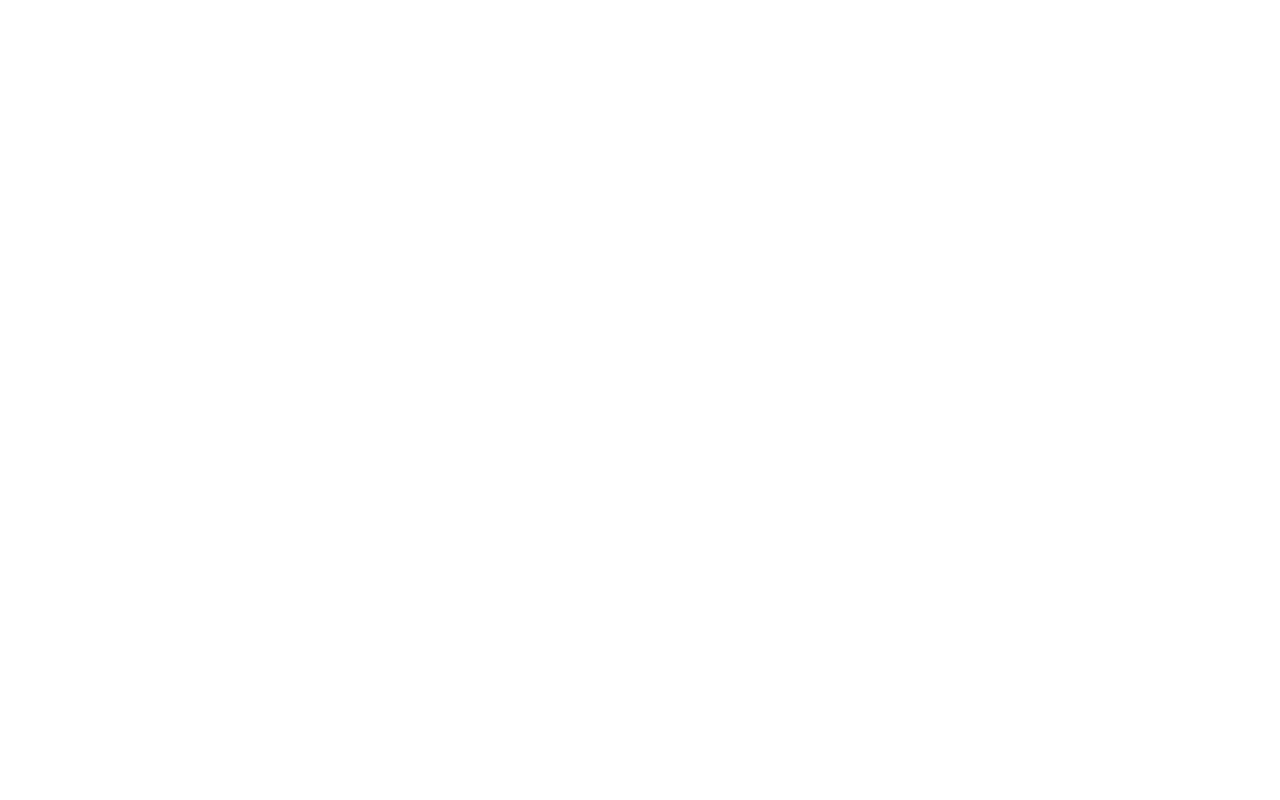
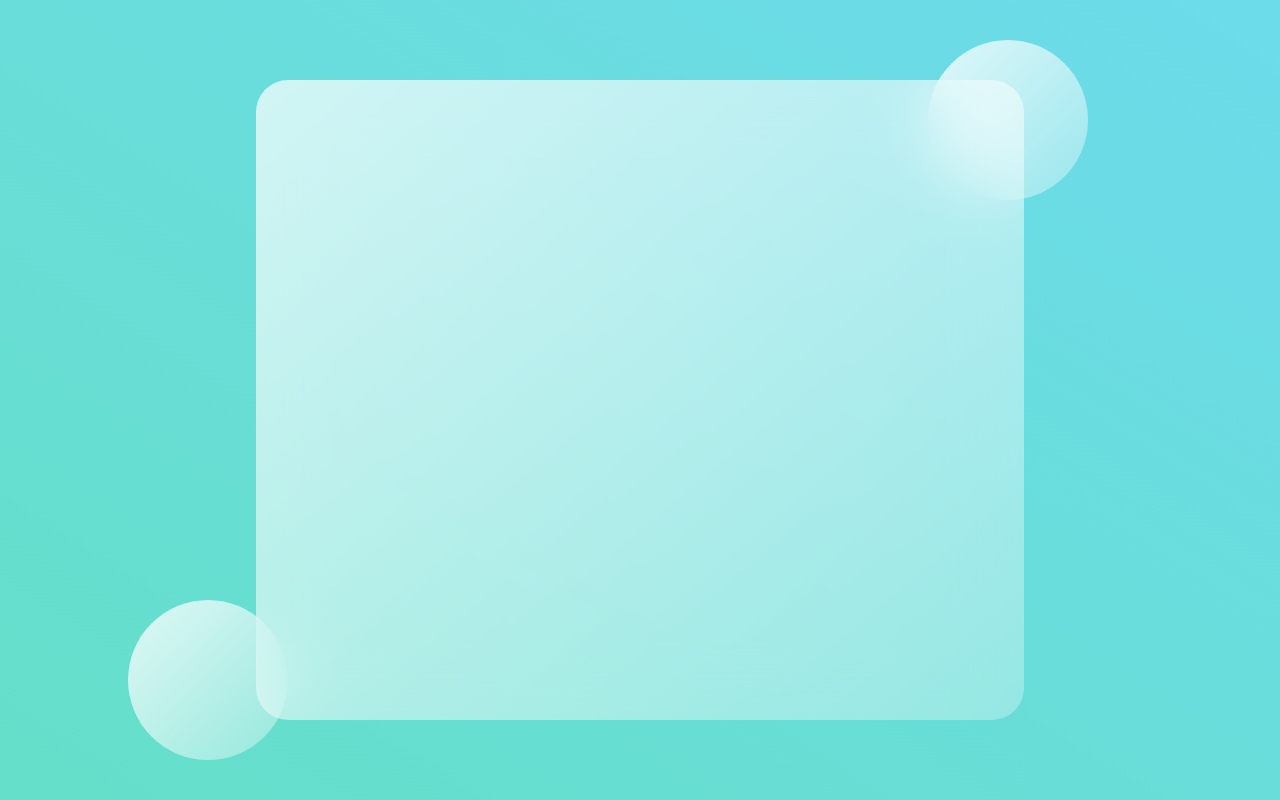
Before and after one commit to faghuba/glassUI-UX, a plain HTML site: page index.html in a window 1280 px wide. Drawn offline with Linux system fonts and the light colour scheme.

Commit message:
glassEffect

```diff
--- a/index.html
+++ b/index.html
@@ -3,11 +3,20 @@
 <head>
     <meta charset="UTF-8">
     <meta name="viewport" content="width=device-width, initial-scale=1.0">
-    <title>glass UI/UX</title>
+        <title>glass UI/UX</title>
     <link rel="stylesheet" href="style.css">
 </head>
 <body>
+    <body>
+        <main>
+            <section class="glass">
 
+            </section>
+        </main>
+        <div class="circle1"></div>
+        <div class="circle2"></div>
+
+    </body>
     <script src="script.js"></script>
 </body>
 </html>
--- a/style.css
+++ b/style.css
@@ -0,0 +1,37 @@
+* {
+    margin: 0;
+    padding: 0;
+    box-sizing: border-box;
+}
+main {
+    min-height: 100vh;
+    background: linear-gradient(to right top, #65dfc9, #6cdbeb);
+    display: flex;
+    align-items: center;
+    justify-content: center;
+}
+.glass {
+    background: white;
+    min-height: 80vh;
+    width: 60%;
+    background: linear-gradient(to right bottom, rgba(255, 255, 255,0.7), rgba(255, 255, 255, 0.3));
+    border-radius: 2rem;
+    z-index: 2;
+    backdrop-filter:blur(2rem);
+}
+.circle1, .circle2 {
+    background: white;
+    background: linear-gradient(to right bottom, rgba(255, 255, 255, 0.8), rgba(255, 255, 255, 0.3));
+    height: 10rem;
+    width: 10rem;
+    position: absolute;
+    border-radius: 50%;
+}
+.circle1{
+    top: 5%;
+    right: 15%;
+}
+.circle2 {
+    bottom: 5%;
+    left: 10%;
+}
```
Also changed, not shown: images/assassins.png (added), images/avatar.png (added), images/controller.png (added), images/library.png (added), images/sackboy.png (added), images/spiderman.png (added), images/steam.png (added), images/twitch.png (added), images/upcoming.png (added).
